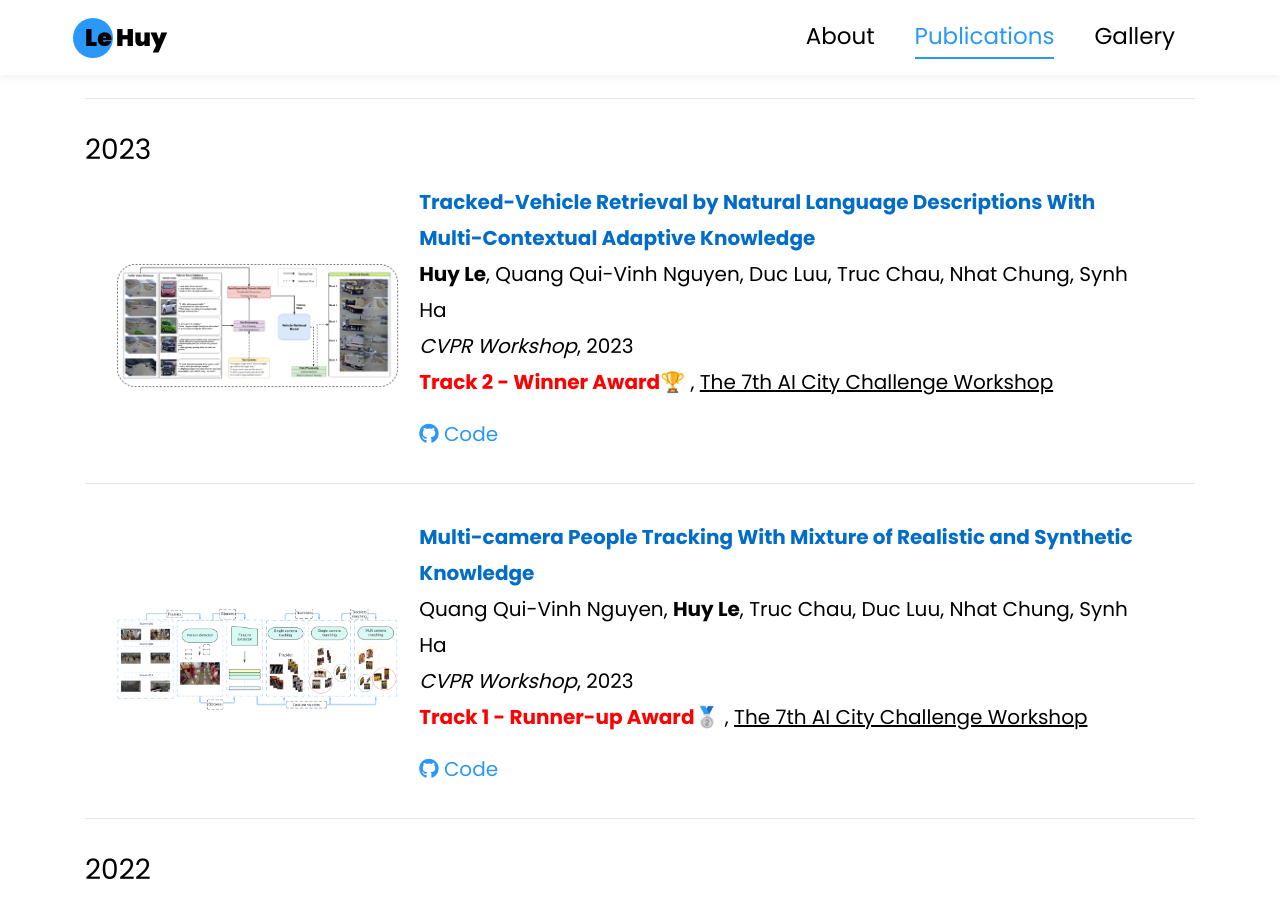
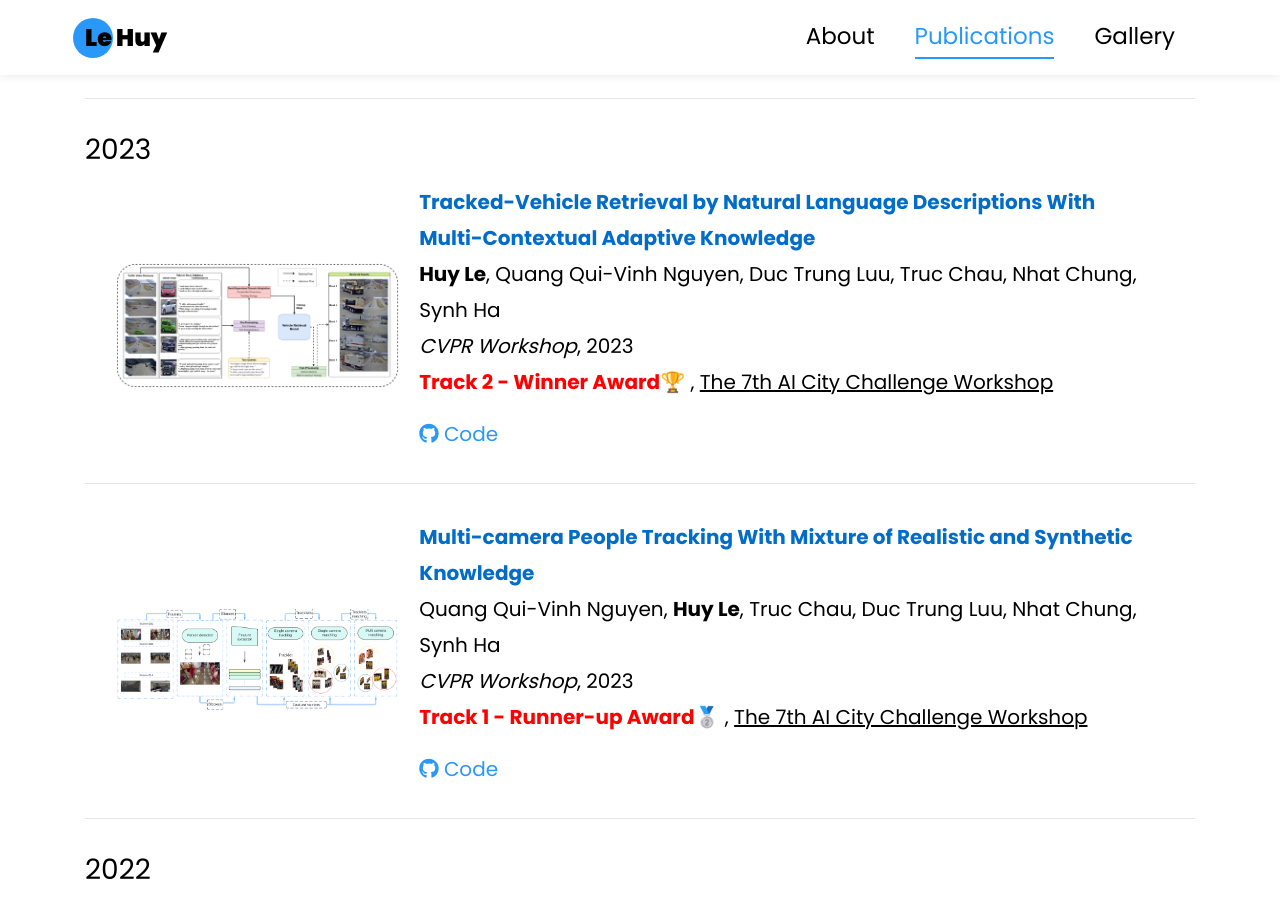
Before and after one commit to lehuy1611/lehuy1611.github.io, a Jekyll site: the page built from publication.html, in a window 1280 px wide and 900 px high, scrolled down 1338 px. Built offline with Jekyll 4.4.1, drawn with Linux system fonts in a browser that asks for light colours; some web fonts are replaced.

Commit message:
update services

```diff
--- a/_data/authors.yml
+++ b/_data/authors.yml
@@ -56,4 +56,4 @@ vuongcvip:
   name: Vuong Nguyen
 
 duccvip:
-  name: Duc Luu
+  name: Duc Trung Luu
```
